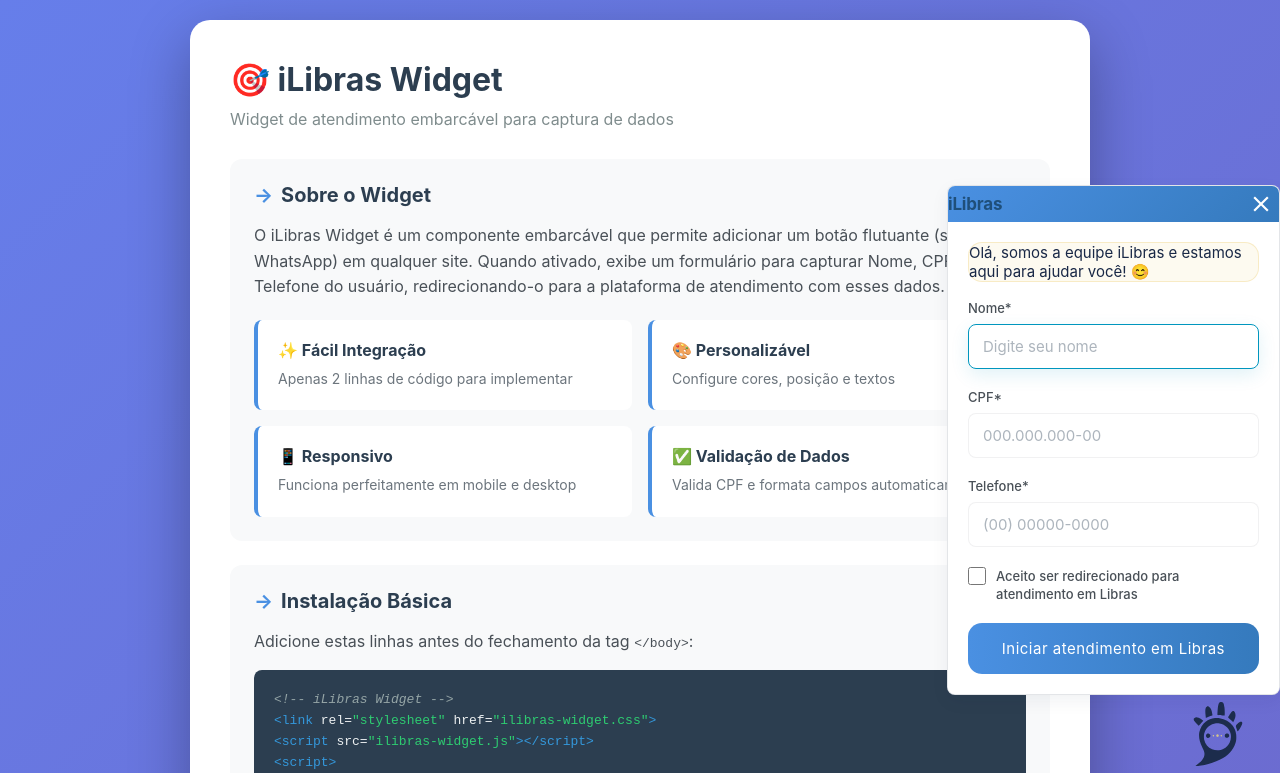
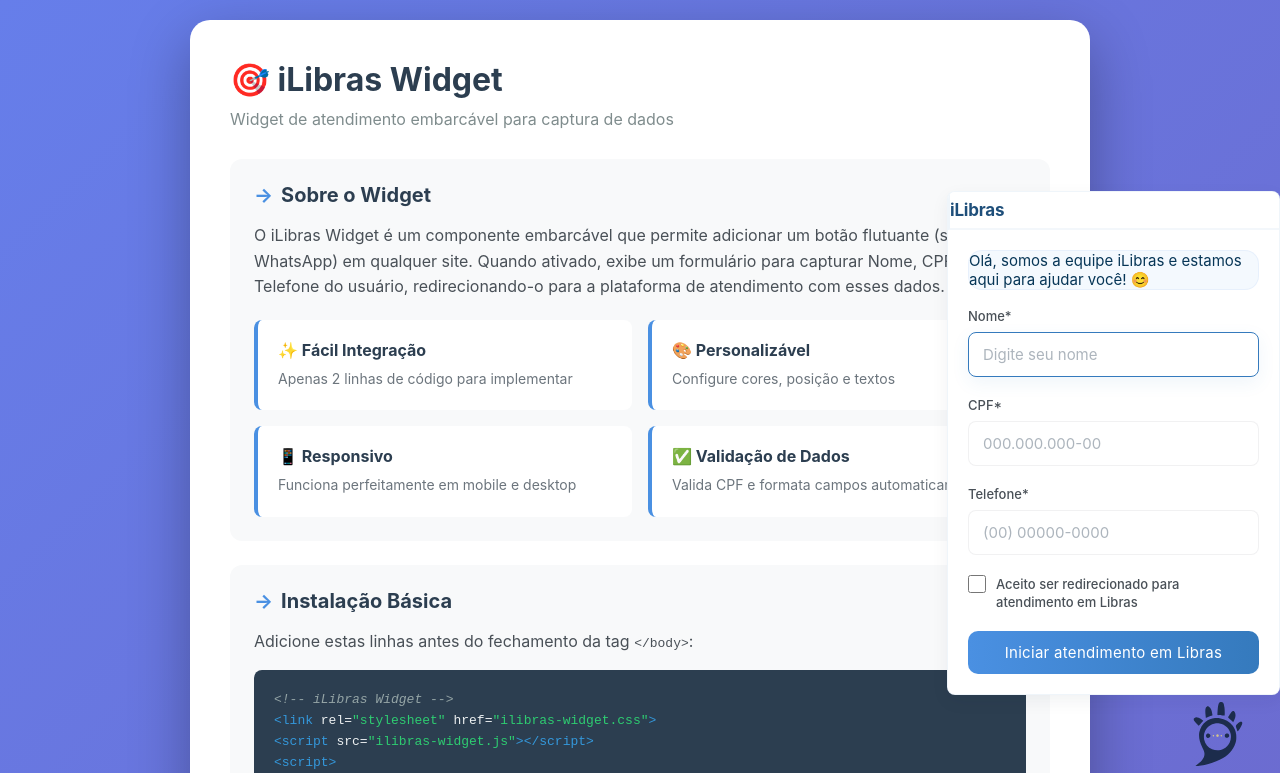
Before and after one commit to Dimendes-Solucoes/Ilibras-embedded, a website: page exemplo.html in a window 1280 px wide. Both pictures are taken after a click on the element 1218 px from the left and 734 px from the top of the page. Shown: the top 773 px of the page. Drawn offline with Linux system fonts and the light colour scheme.

Commit message:
remocao de comentarios

```diff
--- a/ilibras-widget.css
+++ b/ilibras-widget.css
@@ -15,7 +15,6 @@
 #ilibras-widget-container {
   position: fixed;
   z-index: 9999;
-  color: #0096BE; /* texto padrão em azul claro */
 }
 
 /* Posicionamento */
@@ -107,9 +106,9 @@
   width: clamp(320px, 26vw, 480px);
   max-width: calc(100vw - 40px);
   background: white;
-  border: 1px solid rgba(25, 40, 70, 0.12);
+  border: 1px solid rgba(53, 122, 189, 0.08);
   border-radius: 8px; /* mais achatado */
-  box-shadow: 0 6px 18px rgba(25, 40, 70, 0.06);
+  box-shadow: 0 6px 18px rgba(20, 30, 45, 0.06);
   opacity: 0;
   visibility: hidden;
   transform: translateY(12px) scale(0.995);
@@ -145,17 +144,15 @@
   left: 0;
 }
 
-/* Header do modal */
 .ilibras-widget-header {
-  background: linear-gradient(135deg, #4A90E2 0%, #357ABD 100%);
-  padding: 28px 30px;
+  background: white;
+  padding: 14px 24px;
   display: flex;
   align-items: center;
   justify-content: space-between;
-  color: white;
-  /* remove border accents from recent styles */
-  border-left: none;
-  border-bottom: none;
+  color: #357ABD;
+  border-left: 2px solid rgba(53,122,189,0.08);
+  border-bottom: 2px solid rgba(53,122,189,0.06);
 }
 
 .ilibras-widget-header-content {
@@ -166,7 +163,7 @@
 }
 
 .ilibras-widget-logo {
-  display: none !important; /* Removida do header conforme solicitado */
+  display: none !important;
 }
 
 .ilibras-widget-title {
@@ -174,7 +171,7 @@
   font-size: 17px;
   font-weight: 700;
   letter-spacing: -0.2px;
-  color: #1f4f7a; /* tom mais escuro para melhor leitura */
+  color: #1f4f7a;
 }
 
 .ilibras-widget-close {
@@ -193,29 +190,28 @@
 }
 
 .ilibras-widget-close:hover {
-background: rgba(216,165,0,0.12); /* hover dourado */
+  background: rgba(53,122,189,0.08);
   transform: translateY(-1px);
 }
 
- .ilibras-widget-close:active {
-  background: rgba(216,165,0,0.18);
+.ilibras-widget-close:active {
+  background: rgba(53,122,189,0.12);
 }
 
 /* Body do modal */
 .ilibras-widget-body {
   padding: 20px !important;
   background: white; /* fundo branco do widget */
-  color: inherit; /* herda azul claro */
 }
 
 .ilibras-widget-message {
-  background: rgba(220,165,0,0.06); /* leve tom dourado */
+  background: rgba(74,144,226,0.06); /* leve tom da cor da logo */
   border-radius: 14px;
-  border: 1px solid rgba(220,165,0,0.18);
+  border: 1px solid rgba(74,144,226,0.08);
   font-size: 15px;
   margin-bottom: 18px !important;
   padding: 12px 14px;
-  color: #192846;
+  color: #073657;
 }
 
 /* Formulário */
@@ -250,8 +246,8 @@
 .ilibras-widget-form-group input[type="text"]:focus,
 .ilibras-widget-form-group input[type="tel"]:focus {
   background: white;
-  border-color: #0096BE;
-  box-shadow: 0 6px 18px rgba(0,150,190,0.12);
+  border-color: #357ABD;
+  box-shadow: 0 6px 18px rgba(53,122,189,0.08);
   outline: none;
 }
 
@@ -278,7 +274,7 @@
   width: 18px;
   height: 18px;
   cursor: pointer;
-  accent-color: #0096BE;
+  accent-color: #357ABD;
 }
 
 .ilibras-widget-checkbox-label span {
@@ -288,11 +284,11 @@
 /* Botão de submit */
 
 .ilibras-widget-submit {
-  padding: 16px !important; /* restore slightly larger padding */
-  border-radius: 14px;
+  padding: 12px 14px !important;
+  border-radius: 10px;
   font-size: 15px;
-  text-transform: none; /* Evite gritar com o usuário */
-  letter-spacing: 0.5px;
+  text-transform: none;
+  letter-spacing: 0.3px;
   background: linear-gradient(90deg,#4A90E2,#357ABD);
   color: #fff;
   border: none;
@@ -302,12 +298,12 @@
 
 .ilibras-widget-submit:hover {
   transform: translateY(-2px);
-  box-shadow: 0 8px 22px rgba(0,150,190,0.18);
+  box-shadow: 0 8px 22px rgba(53,122,189,0.18);
 }
 
 .ilibras-widget-submit:active {
   transform: translateY(0);
-  box-shadow: 0 4px 10px rgba(0,150,190,0.12);
+  box-shadow: 0 4px 10px rgba(53,122,189,0.12);
 }
 
 .ilibras-widget-submit:disabled {
@@ -359,18 +355,16 @@
   }
 }
 
-/* Ajustes para telas muito grandes */
 @media (min-width: 1600px) {
   .ilibras-widget-modal {
     width: clamp(360px, 20vw, 560px);
   }
 }
 
-/* Melhor contraste para focus (acento da logo) */
 .ilibras-widget-button:focus-visible,
 .ilibras-widget-close:focus-visible,
 .ilibras-widget-submit:focus-visible {
-  outline: 3px solid rgba(0,150,190,0.18);
+  outline: 3px solid rgba(53,122,189,0.18);
   outline-offset: 3px;
 }
 
@@ -403,7 +397,7 @@
 .ilibras-widget-button:focus-visible,
 .ilibras-widget-close:focus-visible,
 .ilibras-widget-submit:focus-visible {
-  outline: 3px solid #0096BE;
+  outline: 3px solid #4A90E2;
   outline-offset: 2px;
 }
 
```
